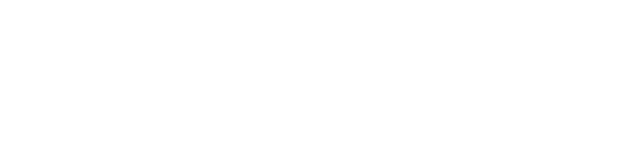
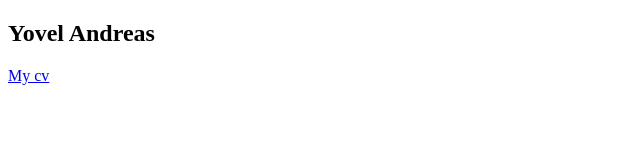
Before and after one commit to altasolit/branch, a plain HTML site: page index.html in a window 1280 px wide. Shown: the whole page, without its empty margins (0-640 px from the left). Drawn offline with Linux system fonts and the light colour scheme.

Commit message:
penambahan navbar

```diff
--- a/index.html
+++ b/index.html
@@ -6,6 +6,15 @@
     <title>pembuatan Portofolio</title>
 </head>
 <body>
-
+    <header>
+        <nav>
+            <div>
+                <h1>Yovel Andreas</h1>
+            </div>
+            <div>
+                <a href="#">My cv</a>
+            </div>
+        </nav>
+    </header>
 </body>
 </html>
```
